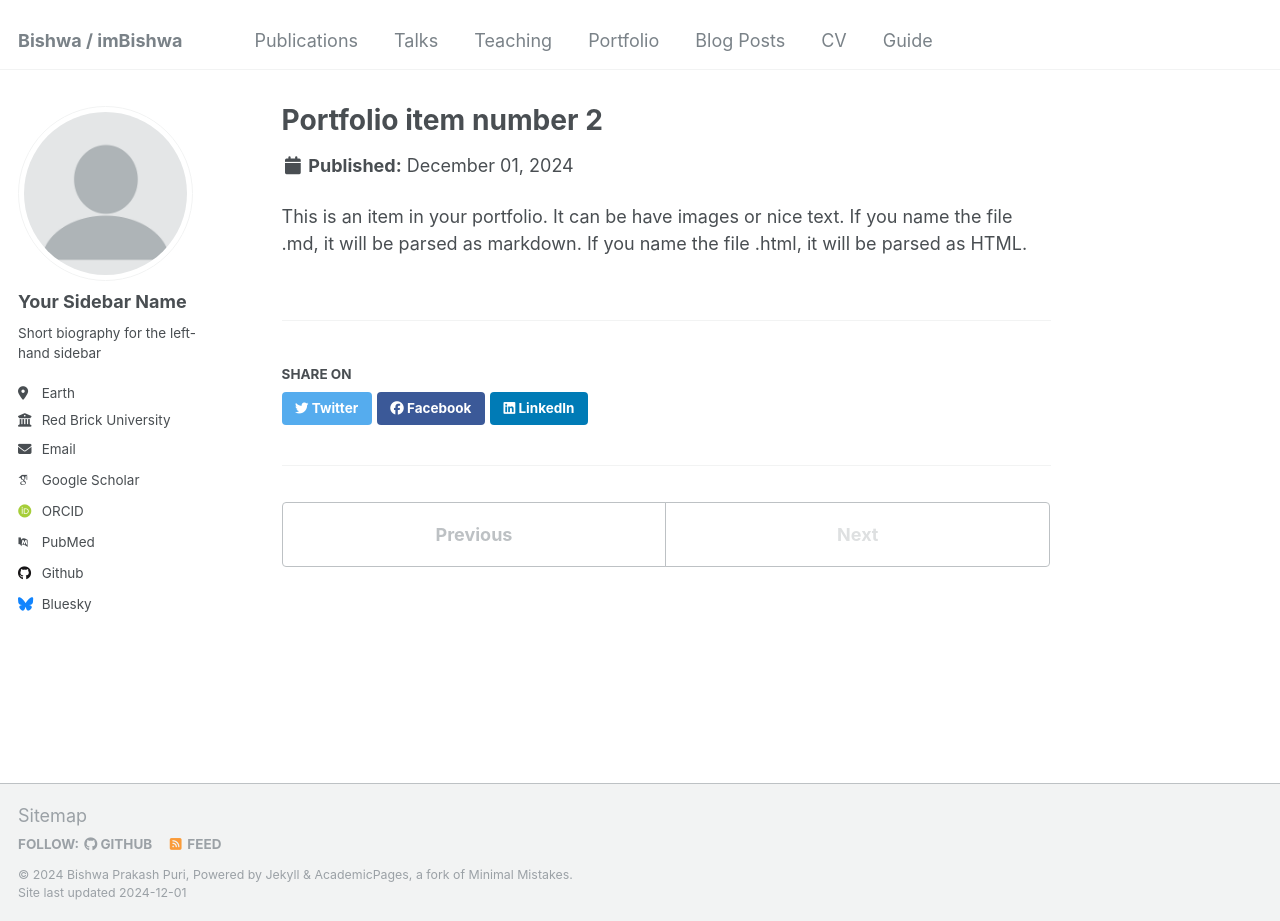
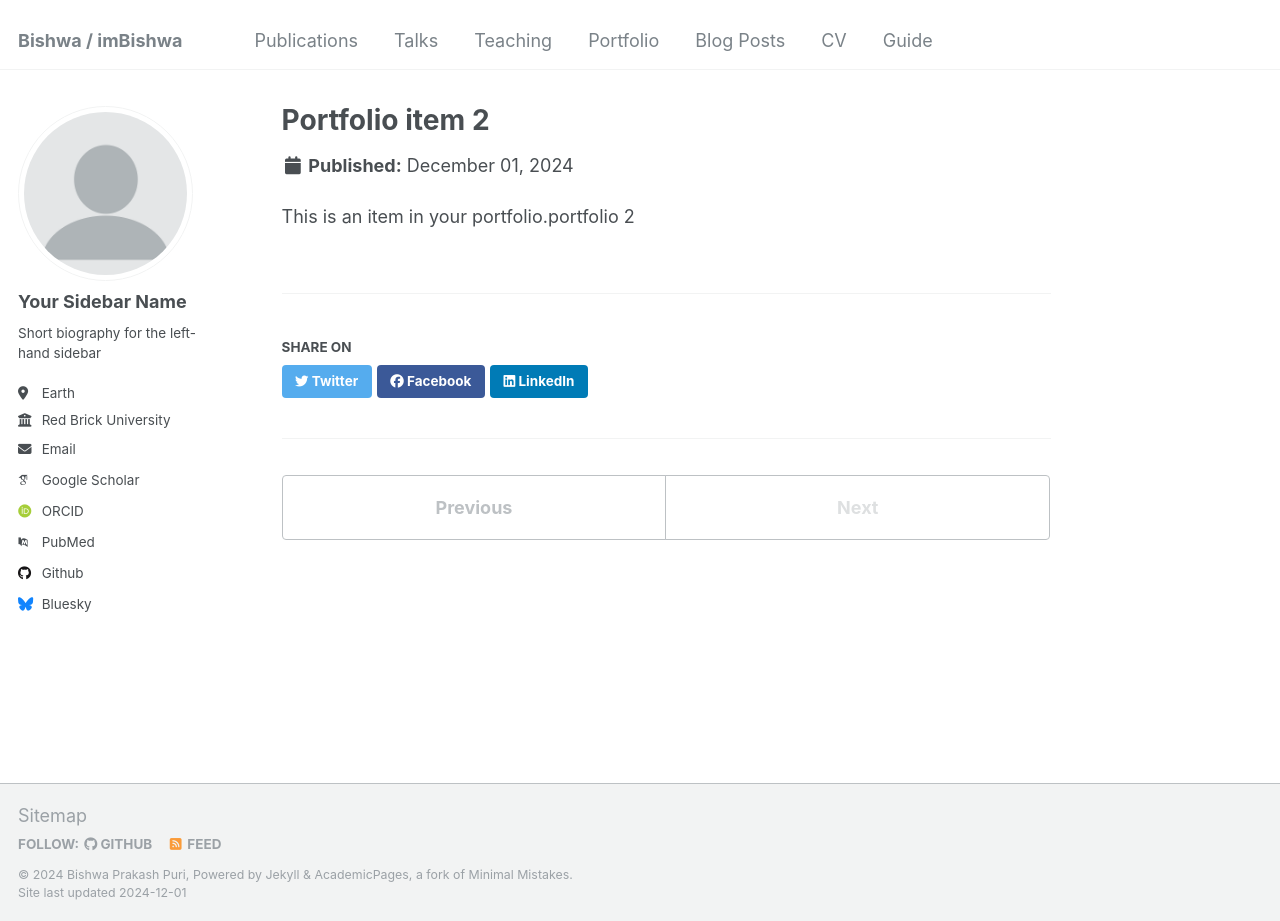
Before and after one commit to workBishwa/imBishwa, a Jekyll site: the page built from _portfolio/portfolio-2.html, in a window 1280 px wide and 921 px high. Built offline with Jekyll 4.4.1, drawn with Linux system fonts in a browser that asks for light colours; some web fonts are replaced.

Commit message:
Update portfolio-2.html

```diff
--- a/_portfolio/portfolio-2.html
+++ b/_portfolio/portfolio-2.html
@@ -1,7 +1,7 @@
 ---
-title: "Portfolio item number 2"
-excerpt: "Short description of portfolio item number 2 <br/><img src='/images/500x300.png'>"
+title: "Portfolio item 2"
+excerpt: "Short description of portfolio item 2 <br/><img src='/images/500x300.png'>"
 collection: portfolio
 ---
 
-This is an item in your portfolio. It can be have images or nice text. If you name the file .md, it will be parsed as markdown. If you name the file .html, it will be parsed as HTML.
+This is an item in your portfolio.portfolio 2
```
